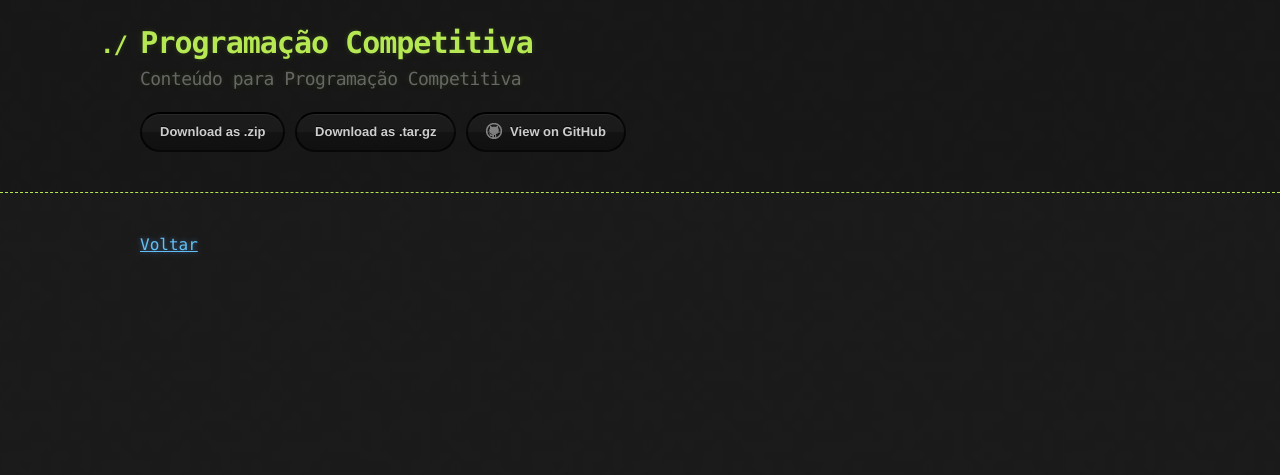
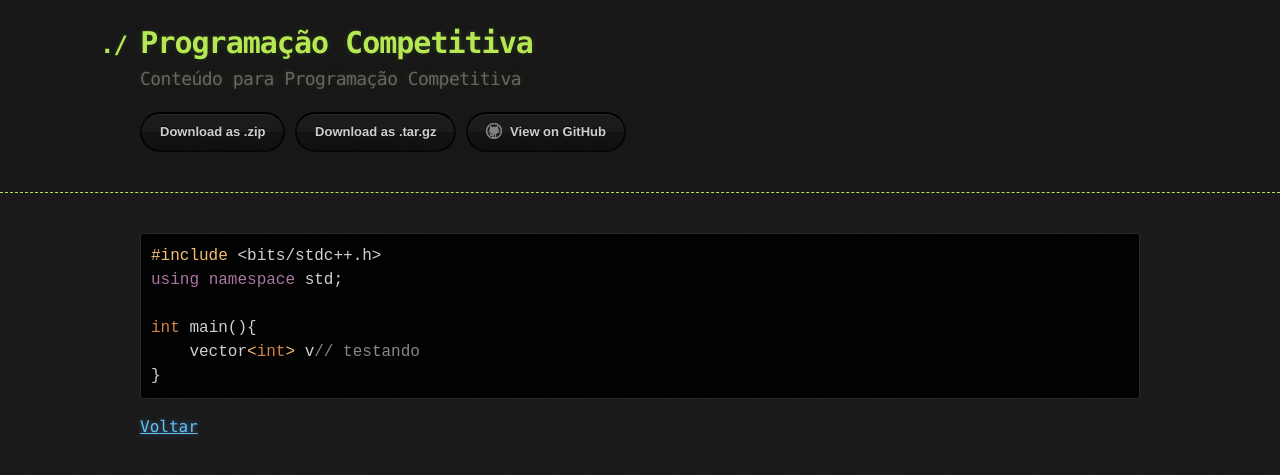
Before and after one commit to BrunoVarg/pc, a Jekyll site: the page built from pages/fundamentos/vector/index.md, in a window 1280 px wide. Shown: the top 475 px of the page. Built offline with Jekyll 4.4.1, drawn with Linux system fonts in a browser that asks for light colours; our own code applies the rules of GitHub Pages for plain Markdown files.

Commit message:
testando

````diff
--- a/pages/fundamentos/vector/index.md
+++ b/pages/fundamentos/vector/index.md
@@ -1,4 +1,12 @@
+
+```cpp
+#include <bits/stdc++.h>
+using namespace std;
+
+int main(){
+    vector<int> v// testando
+}
+```
 
 
-
-[Voltar](./)
+[Voltar](../)
````
Also changed, not shown: pages/fundamentos/index.md (+1 -1 lines), pages/fundamentos/set/index.md (+9 -2 lines).
